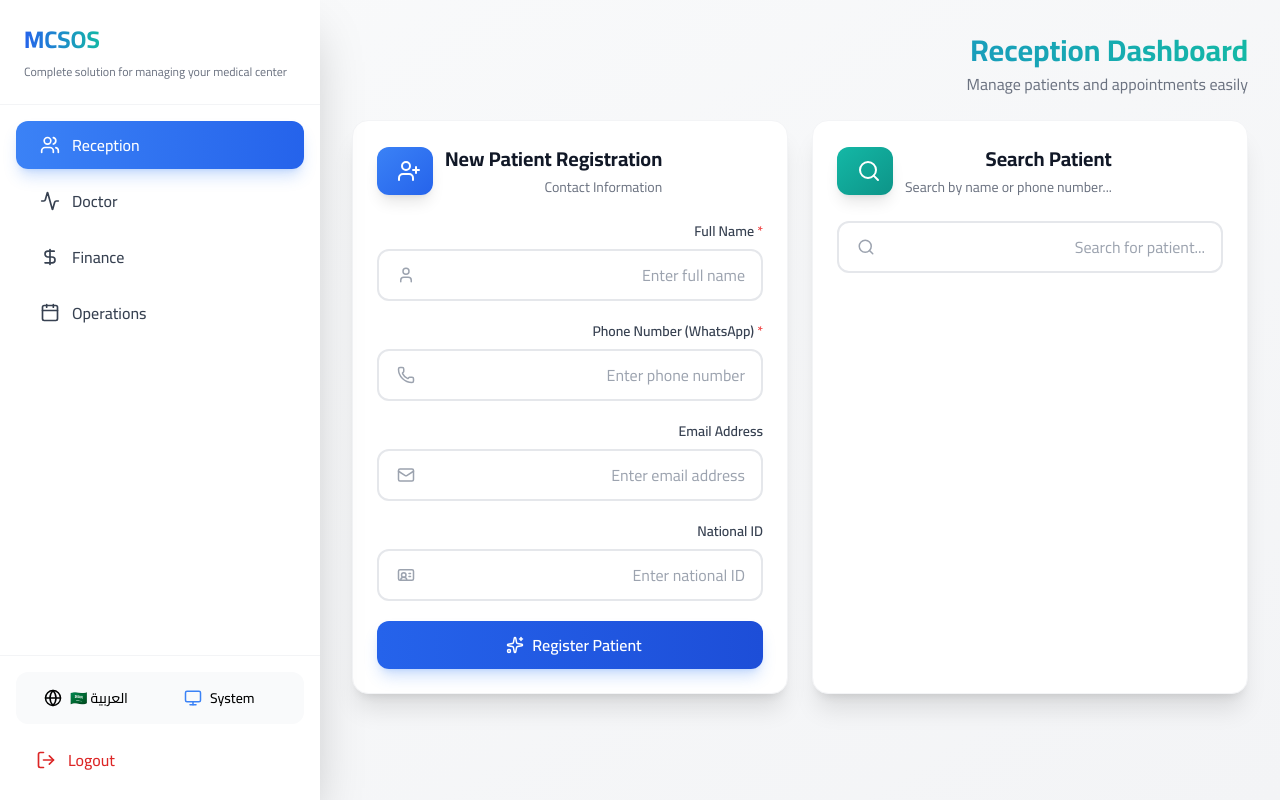
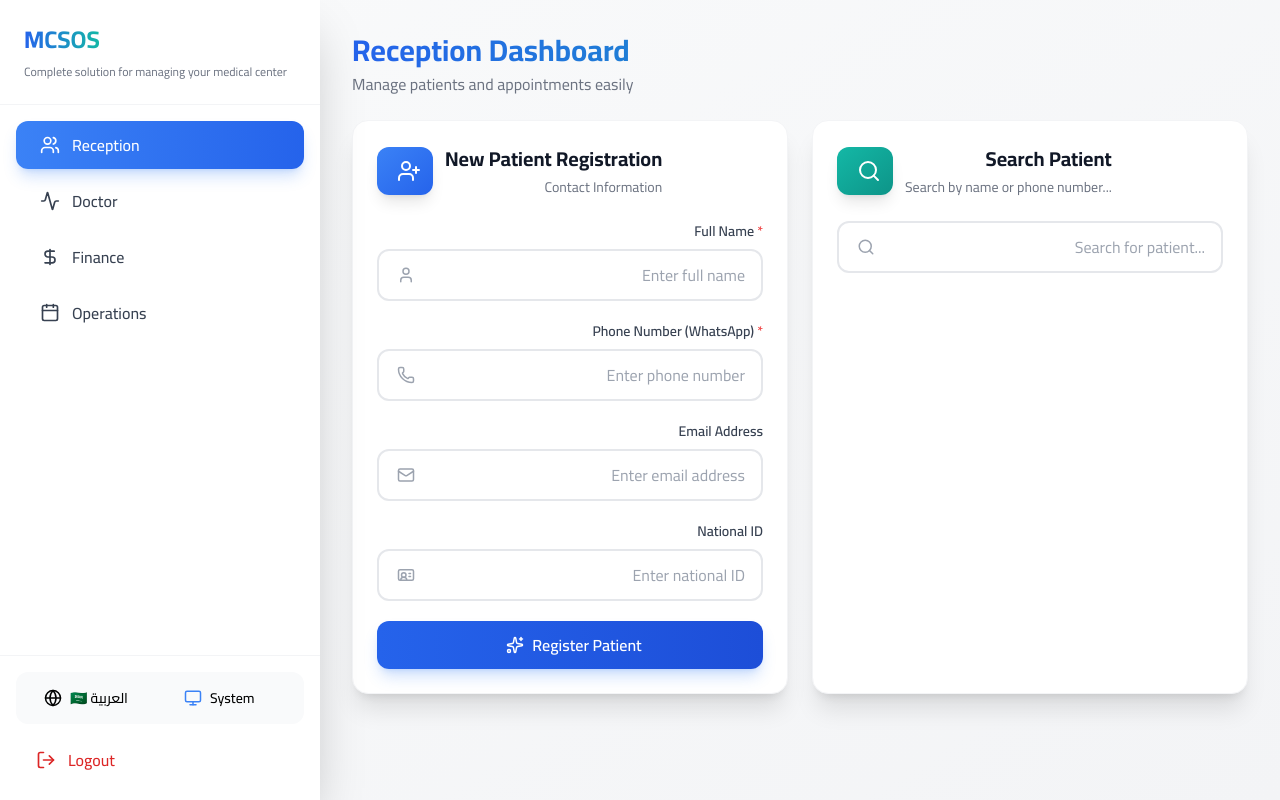
Before and after one commit to Islam412/MCSOS-System, a React (Vite) app: page / in a window 1280 px wide. Built offline with nearby package versions, Linux system fonts and the light colour scheme.

Commit message:
update reception dashboard

```diff
--- a/src/pages/ReceptionDashboard.jsx
+++ b/src/pages/ReceptionDashboard.jsx
@@ -5,12 +5,13 @@ import PatientSearch from '../components/reception/PatientSearch'
 import AppointmentBooking from '../components/reception/AppointmentBooking'
 
 export default function ReceptionDashboard() {
-  const { t } = useTranslation()
+  const { t, i18n } = useTranslation()
   const [selectedPatient, setSelectedPatient] = useState(null)
+  const isRTL = i18n.language === 'ar'
 
   return (
     <div className="space-y-6">
-      <div className="mb-6">
+      <div className={`mb-6 ${isRTL ? 'text-right' : 'text-left'}`}>
         <h1 className="text-3xl font-bold bg-gradient-to-r from-blue-600 to-teal-500 bg-clip-text text-transparent">
           {t('reception.title')}
         </h1>
```
